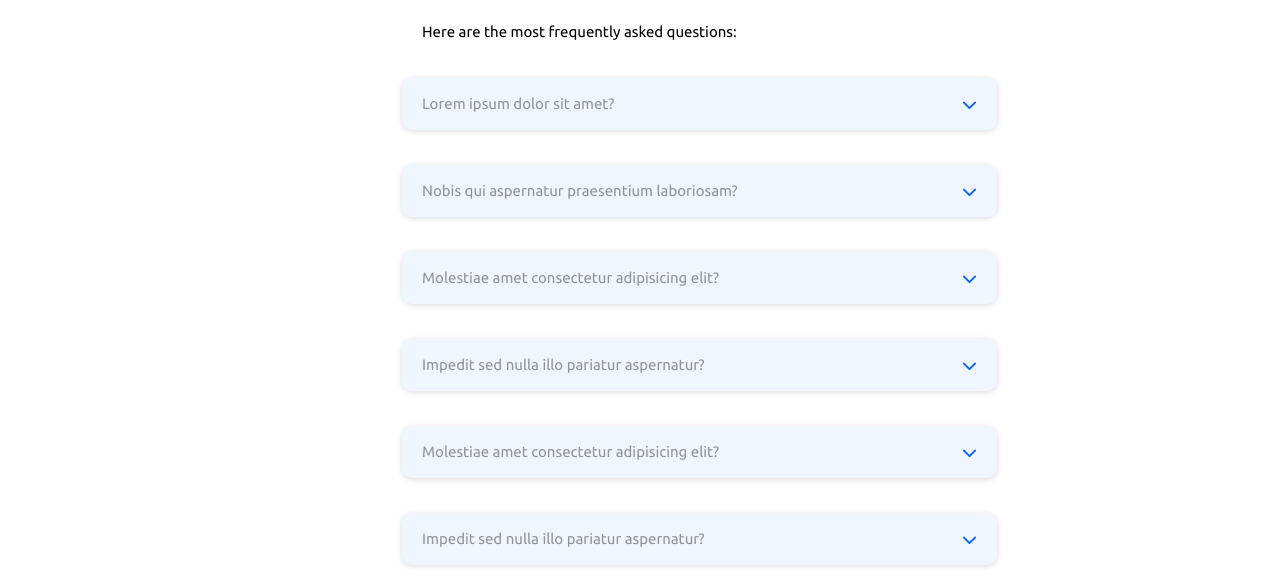
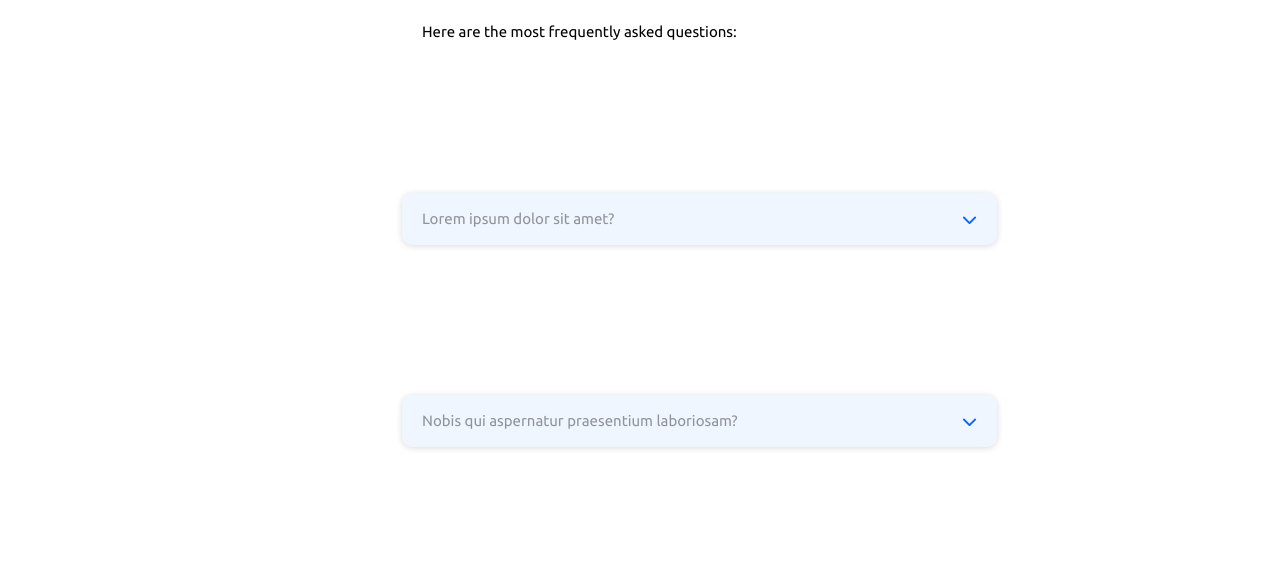
Before and after one commit to Rgerard96/FAQ-Questions, a plain HTML site: page index.html in a window 1280 px wide. Shown: the part 221-800 px from the top of the page. Drawn offline with Linux system fonts and the light colour scheme.

Commit message:
Update style.css

```diff
--- a/style.css
+++ b/style.css
@@ -127,7 +127,7 @@ h2{
 }
 
 .question-answer{
-  margin-top: 3.5rem;
+  margin-top: 15rem;
   background-color: rgba(10, 102, 241, 0.06);
   box-shadow: 0 1px 6px 0 rgba(0,0,0,0.15);
   padding: 1.5rem 2rem;
```
